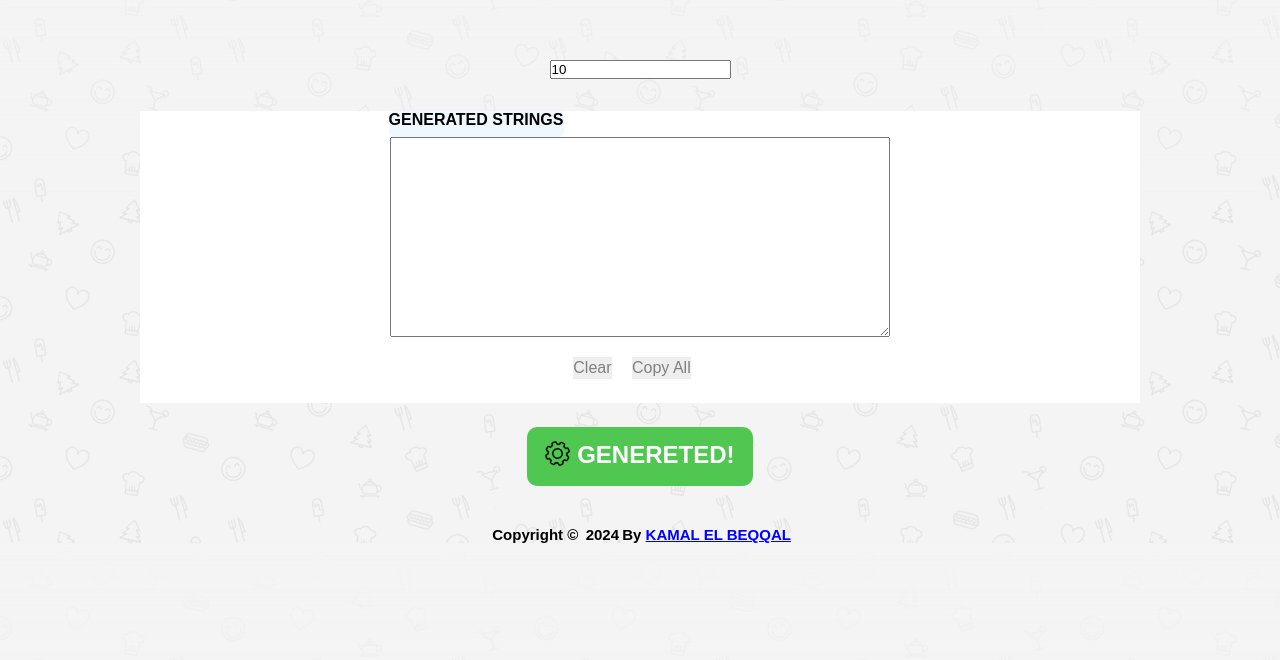
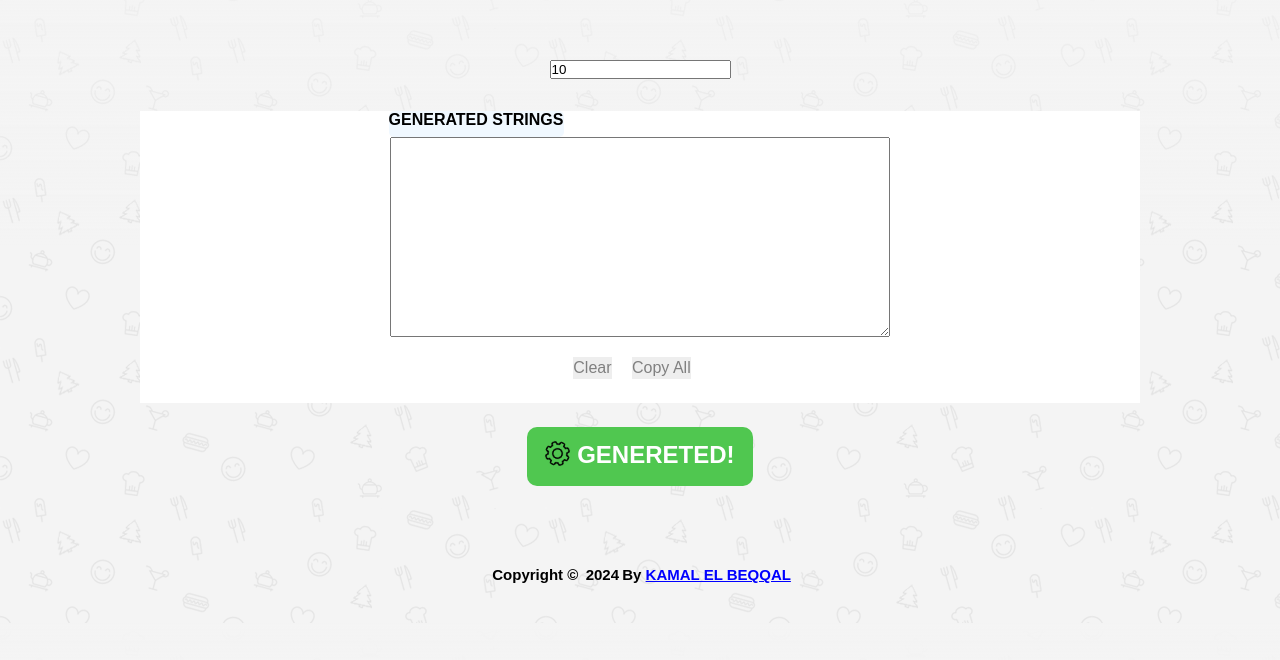
Before and after one commit to ELBEQQAL08/random_string_generator, a plain HTML site: page index.html in a window 1280 px wide. Shown: the part 132-792 px from the top of the page. Drawn offline with Linux system fonts and the light colour scheme; files whose address does not match are found by name.

Commit message:
another change

```diff
--- a/style.css
+++ b/style.css
@@ -211,8 +211,8 @@ body {
   display: flex;
   justify-content: center;
   align-items: center;
-  text-align: center;
-  padding-top: 1rem;
+  padding-top: 3.5rem;
+  padding-bottom: 2.5rem;
 }
 
 .content h1,
@@ -222,6 +222,7 @@ body {
   font-weight: 600;
   font-family: Arial, Helvetica, sans-serif;
   padding-left: 0.2rem;
+  text-align: center;
 }
 
 .content h1 a {
```
Also changed, not shown: 1 other file.
